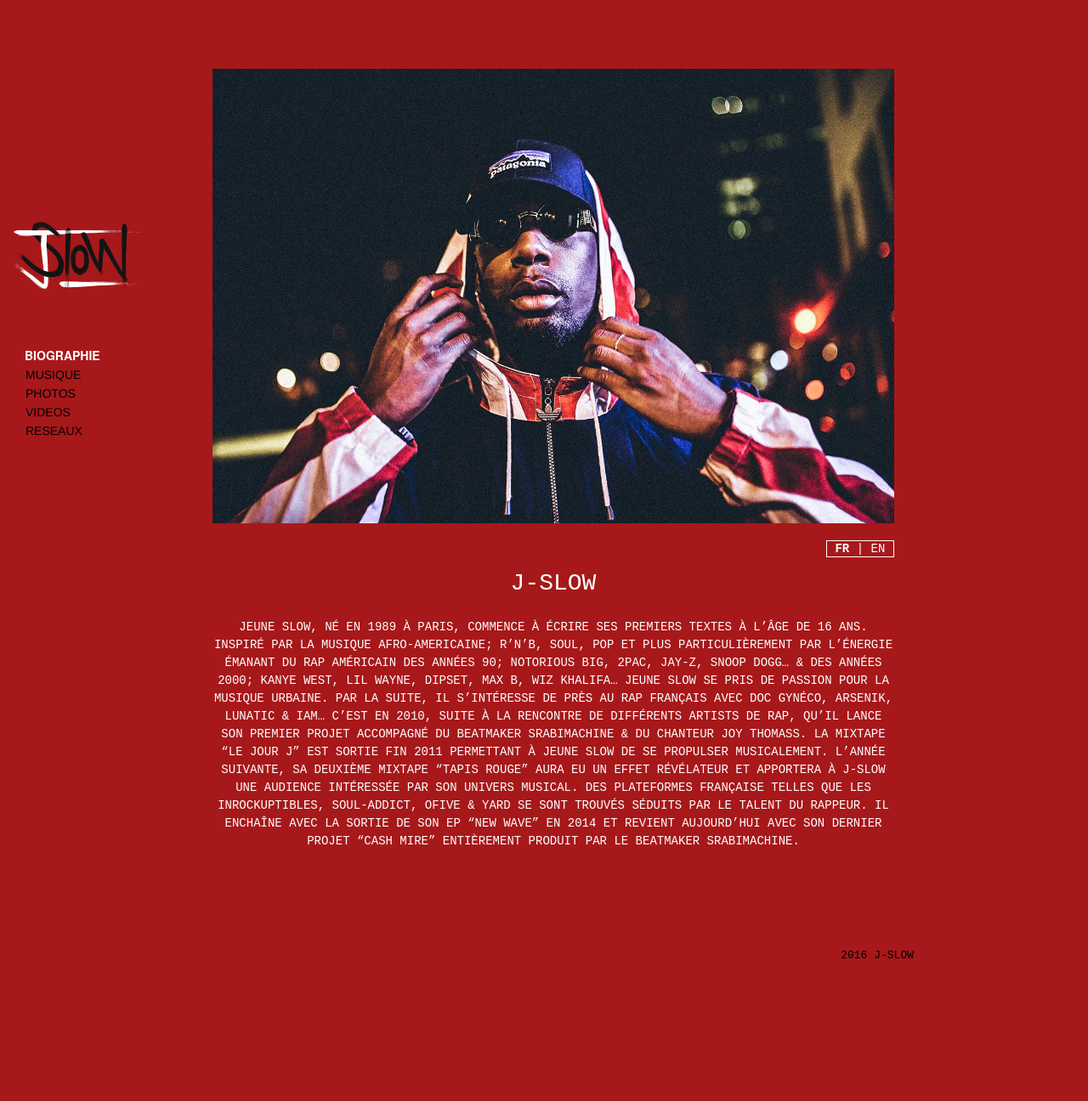
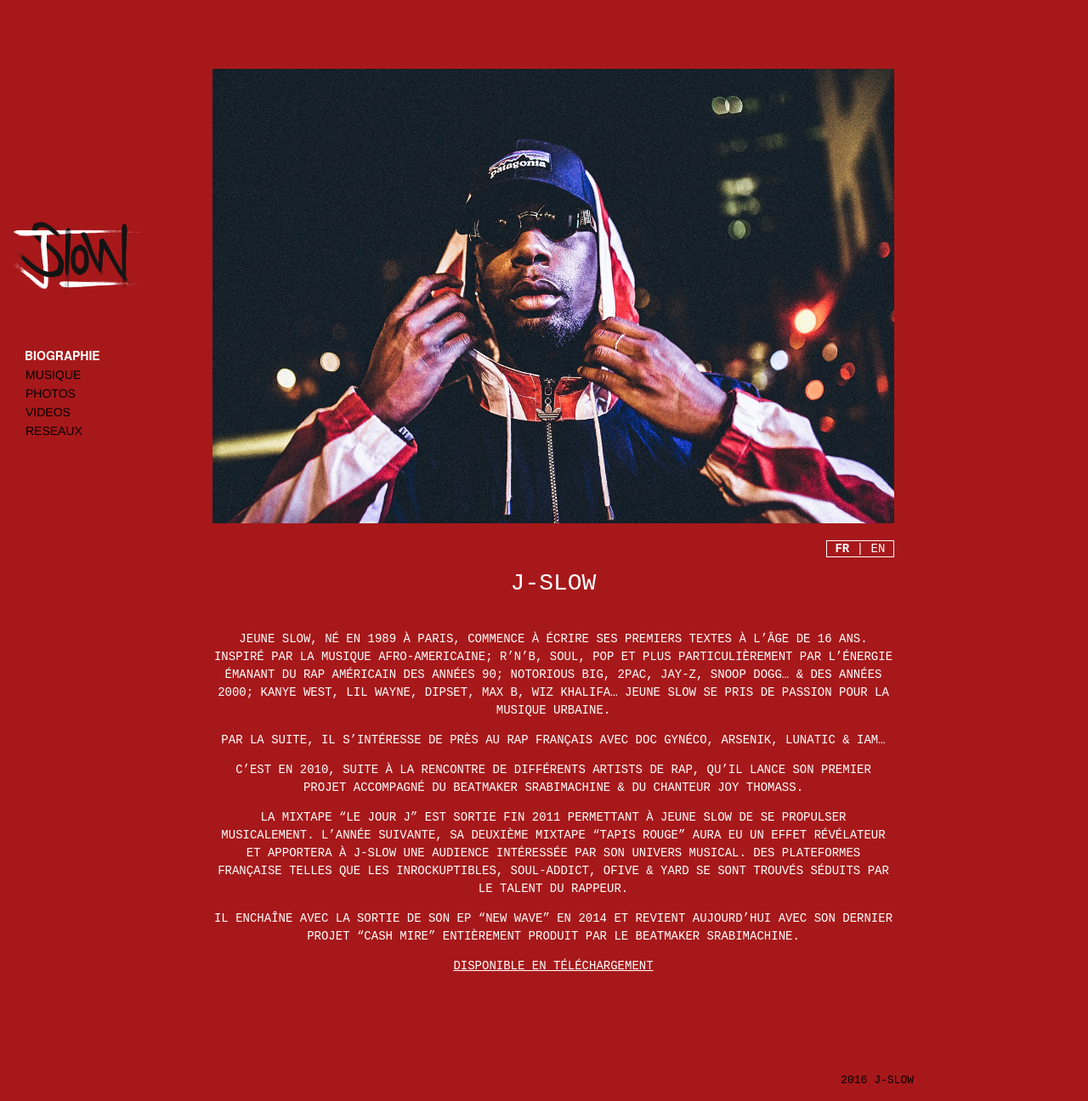
Before and after one commit to NickPapacostas/j-slow, a Jekyll site: the page built from biography.html, in a window 1280 px wide and 1296 px high. Shown: the whole window at 85% size. Built offline with Jekyll 4.4.1, drawn with Linux system fonts in a browser that asks for light colours; nearby versions of some CDN libraries; some web fonts are replaced; some of the changed lines change nothing that is shown.

Commit message:
french bio line spaces

```diff
--- a/biography.html
+++ b/biography.html
@@ -51,9 +51,19 @@ title: Biography
       </div>
 
       <div class="fr">
-        {{site.translations.fr.biography.text}}
+
+        <p>Jeune Slow, né en 1989 à Paris, commence à écrire ses premiers textes à l’âge de 16 ans. Inspiré par la musique Afro-Americaine; R’n’B, Soul, Pop et plus particulièrement par l’énergie émanant du Rap américain des années 90; Notorious BIG, 2PAC, Jay-Z, Snoop Dogg… & des années 2000; Kanye West, Lil Wayne, Dipset, Max B, Wiz Khalifa… Jeune Slow se pris de passion pour la musique urbaine.</p>
+
+        <p>Par la suite, il s’intéresse de près au rap français avec Doc Gynéco, Arsenik, Lunatic & IAM…</p>
+
+        <p>C’est en 2010, suite à la rencontre de différents artists de rap, qu’il lance son premier projet accompagné du beatmaker Srabimachine & du chanteur Joy Thomass.</p>
+
+        <p>La mixtape “LE JOUR J” est sortie fin 2011 permettant à Jeune Slow de se propulser musicalement. L’année suivante, Sa deuxième mixtape “TAPIS ROUGE” aura eu un effet révélateur et apportera à J-Slow une audience intéressée par son univers musical. Des plateformes française telles que les Inrockuptibles, Soul-Addict, OFIVE & YARD se sont trouvés séduits par le talent du rappeur.</p>
+
+        <p>Il enchaîne avec la sortie de son EP “NEW WAVE” en 2014 et revient aujourd’hui avec son dernier projet “CASH MIRE” entièrement produit par le beatmaker Srabimachine.</p>
+
+        <a href="/">Disponible en téléchargement </a>
       </div>
-
 
     </div>
   </div>
--- a/css/main.css
+++ b/css/main.css
@@ -301,6 +301,10 @@ body {
   cursor: pointer;
 }
 
+.biography a {
+  padding-top: 15px;
+}
+
 .biography .active {
   font-weight: bold
 }
```
